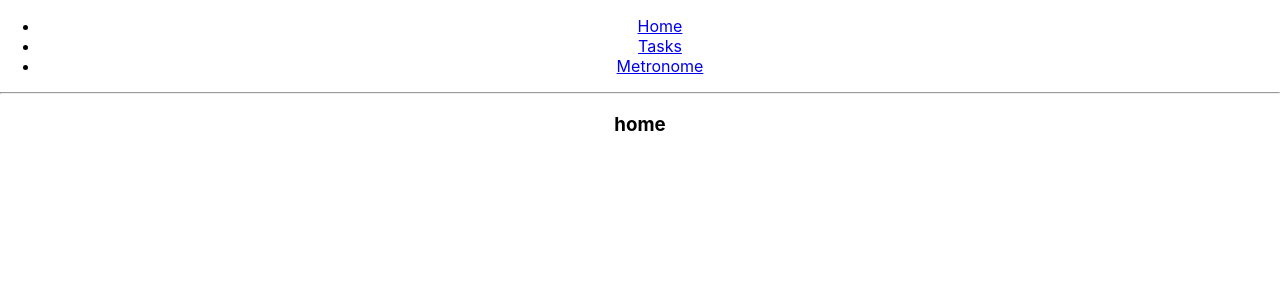
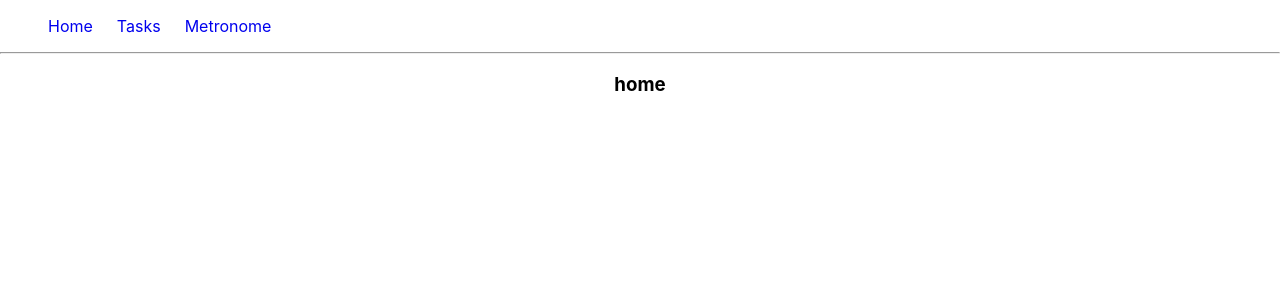
Before and after one commit to tmplmimos/react-json-sever-crud-tutorial, a React (Create React App) app: page / in a window 1280 px wide. Shown: the top 300 px of the page. Built offline with nearby package versions, Linux system fonts and the light colour scheme.

Commit message:
emotion を導入してみる

```diff
--- a/package.json
+++ b/package.json
@@ -3,6 +3,7 @@
   "version": "0.1.0",
   "private": true,
   "dependencies": {
+    "@emotion/core": "^10.0.28",
     "@testing-library/jest-dom": "^4.2.4",
     "@testing-library/react": "^9.3.2",
     "@testing-library/user-event": "^7.1.2",
--- a/src/Links.js
+++ b/src/Links.js
@@ -1,18 +1,42 @@
+/** @jsx jsx */
 import React from 'react'
 import { Link } from 'react-router-dom'
+import { css, jsx } from '@emotion/core'
+
+const ul = css`
+  display: flex;
+`;
+
+const li = css`
+  list-style: none;
+  :nth-child(n+2) {
+    margin-left: 8px;
+  }
+`;
+
+const a = css`
+  padding: 8px;
+  transition: color 0.3s;
+  text-decoration: none;
+  :hover,
+  :active,
+  :visited {
+    color: #666 !important;
+  }
+`;
 
 class Links extends React.Component {
   render(){
     return(
-      <ul>
-        <li>
-          <Link to="/">Home</Link>
+      <ul css={ul}>
+        <li css={li}>
+          <Link to="/" css={a}>Home</Link>
         </li>
-        <li>
-          <Link to="/Tasks">Tasks</Link>
+        <li css={li}>
+          <Link to="/Tasks" css={a}>Tasks</Link>
         </li>
-        <li>
-          <Link to="/Metronome">Metronome</Link>
+        <li css={li}>
+          <Link to="/Metronome" css={a}>Metronome</Link>
         </li>
       </ul>
     )
```
Also changed, not shown: 1 other file (tests, documents, lock files or other folders).
